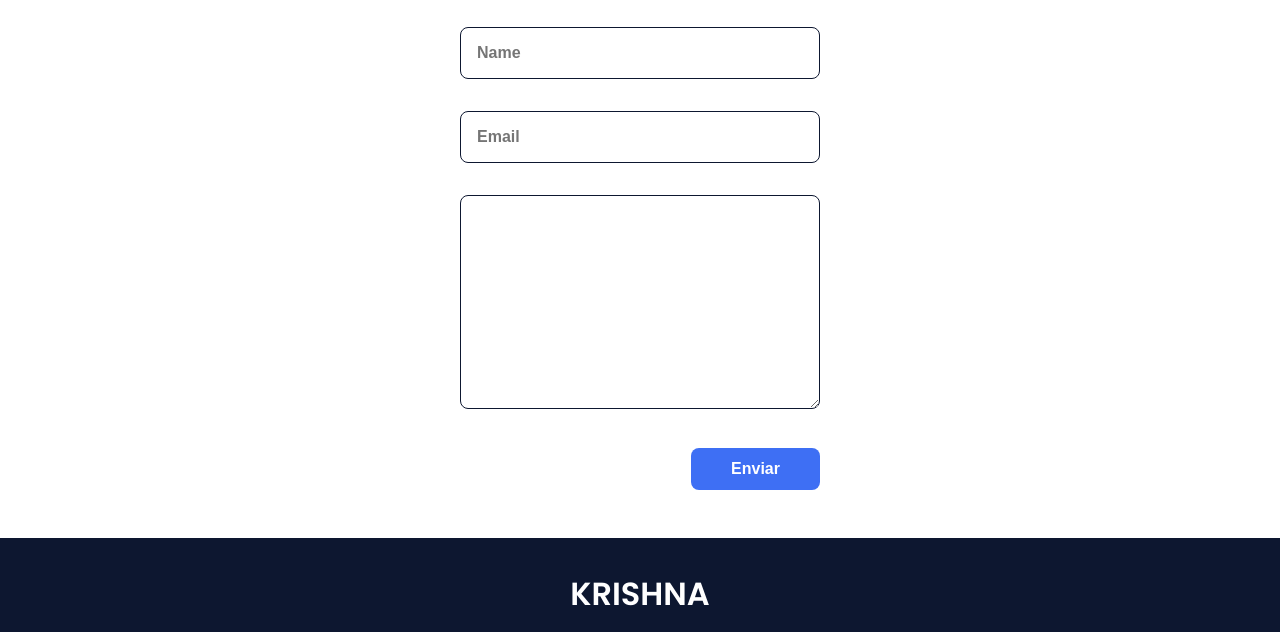
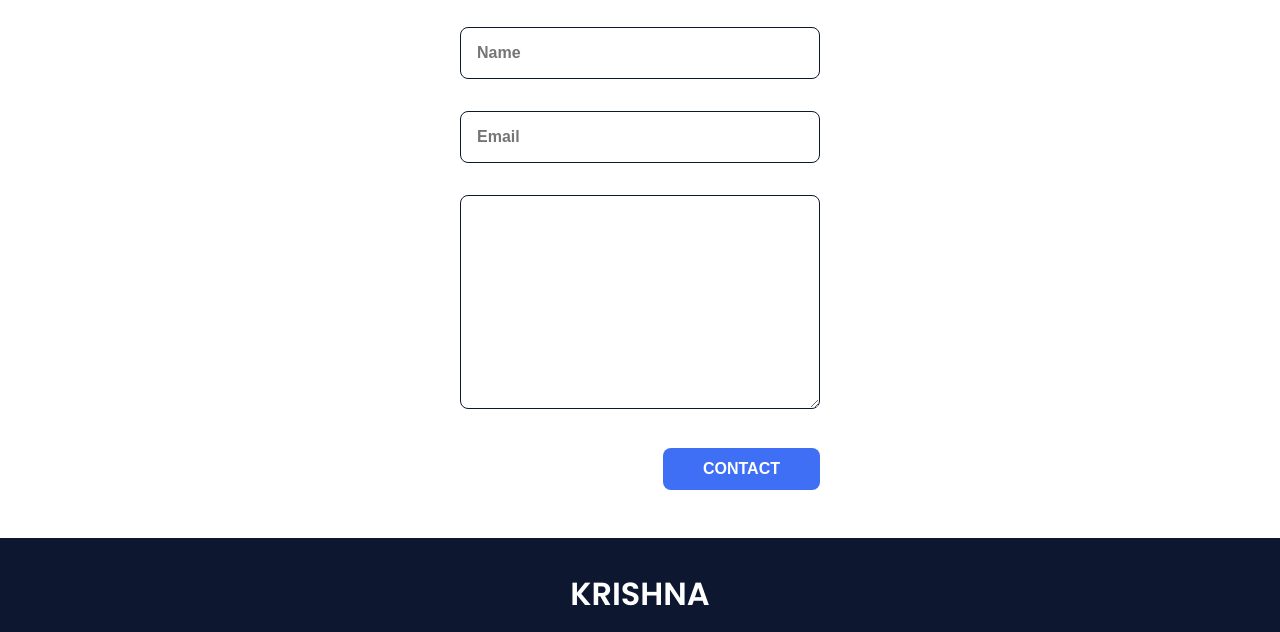
Before and after one commit to Krishnaa2704/mywebsite, a plain HTML site: page index.html in a window 1280 px wide. Shown: the part 3175-3807 px from the top of the page. Drawn offline with nearby package versions, Linux system fonts and the light colour scheme.

Commit message:
Update index.html

```diff
--- a/index.html
+++ b/index.html
@@ -276,7 +276,7 @@
                         <input type="text" placeholder="Name" class="contact__input">
                         <input type="mail" placeholder="Email" class="contact__input">
                         <textarea name="" id="" cols="0" rows="10" class="contact__input"></textarea>
-                        <input type="button" value="Enviar" class="contact__button button">
+                        <input type="button" value="CONTACT" class="contact__button button">
                     </form>
                 </div>
             </section>
```
